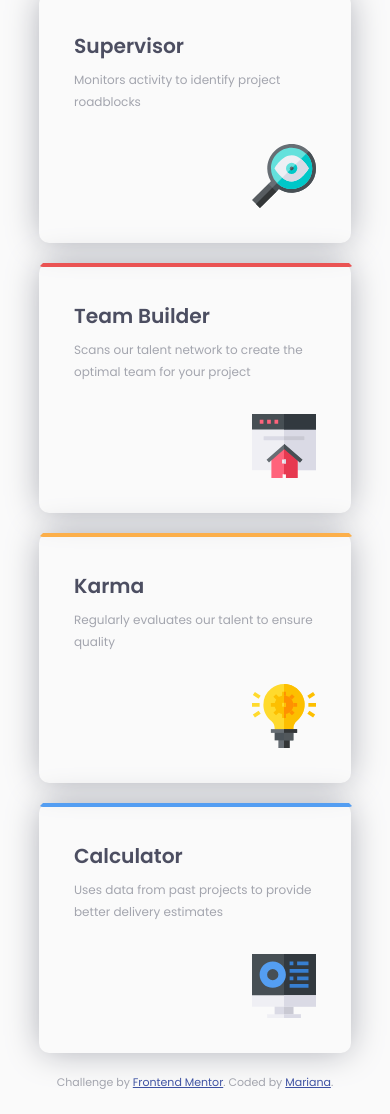
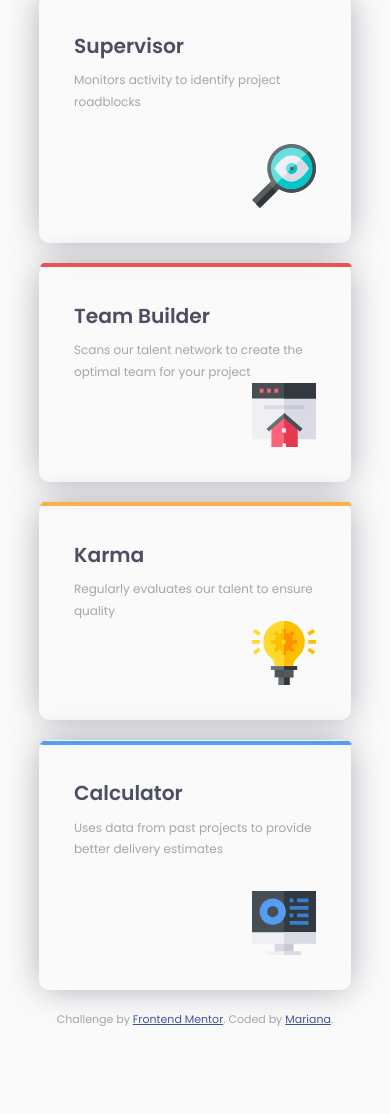
Before and after one commit to marianaceci/Frontend-Mentor-four-card-feature-section-master, a plain HTML site: page index.html in a window 390 px wide. Shown: the part 334-1448 px from the top of the page. Before the commit the page ends 1427 px from the top, so only its background shows below. Drawn offline with Linux system fonts and the light colour scheme.

Commit message:
update media query

```diff
--- a/css/style.css
+++ b/css/style.css
@@ -30,8 +30,7 @@ body {
 
 .container {
     max-width: 1440px;
-    height: 90vh;
-    margin: 60px auto;
+    margin: 0px auto;
     padding: 0 70px;
 }
 
@@ -65,7 +64,6 @@ body {
     align-items: center;
     justify-content: center;
     margin: 0 auto;
-    padding: 0 90px;
 }
 
 .two-cards {
@@ -79,7 +77,7 @@ body {
 .card {
     padding: 35px;
     margin: 10px auto;
-    width: 345px;
+    max-width: 345px;
     height: 250px;
     font-size: 0.8rem;
     display: flex;
@@ -88,6 +86,7 @@ body {
     border-radius: 10px;
     box-shadow: 0 0 35px -3px var(--grayish-blue);
     position: relative;
+    flex: 1;
 }
 
 .card img {
@@ -155,6 +154,10 @@ body {
     left: 0;
 }
 
+.card.calc, .card.sup{
+    margin: 0;
+}
+
 .attribution { font-size: 11px; text-align: center; }
 .attribution a { color: hsl(228, 45%, 44%); }
 
@@ -188,4 +191,8 @@ body {
         width: 80vw;
     }
 
+    .card.calc, .card.sup{
+        margin: 10px auto;
+    }
+
 }
```
